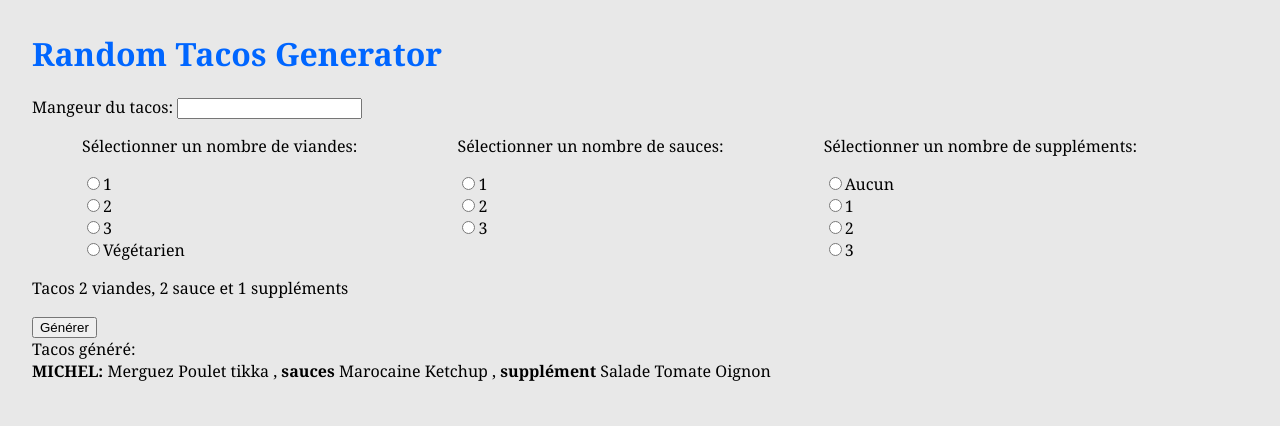
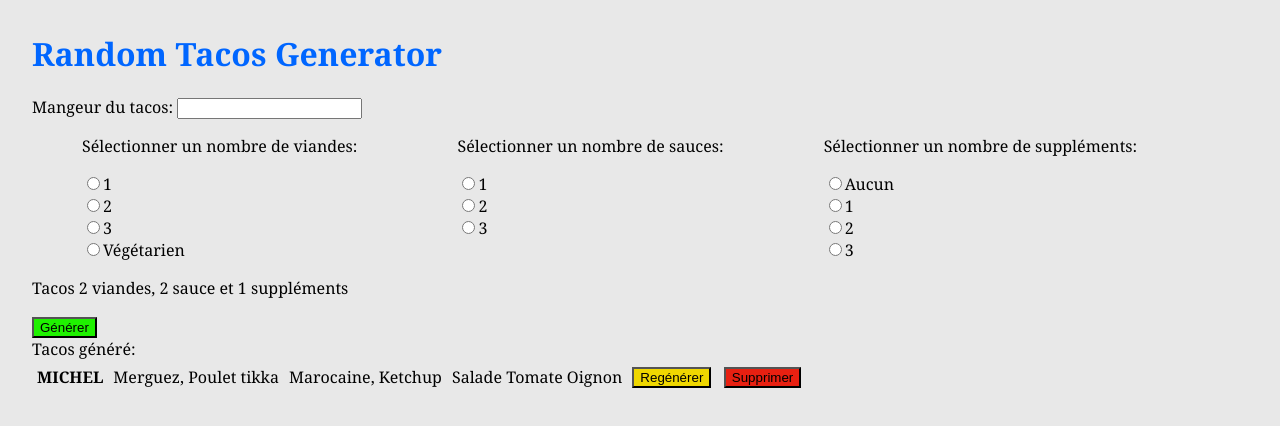
Before and after one commit to BlueSkunka/RandomTacosGenerator, an Angular app: page / in a window 1280 px wide. Both pictures are taken after a click on the button "Générer". Shown: the top 426 px of the page. Built offline with nearby package versions, Linux system fonts and the light colour scheme.

Commit message:
TacosListDisplayImprove

```diff
--- a/package.json
+++ b/package.json
@@ -11,14 +11,17 @@
   },
   "private": true,
   "dependencies": {
-    "@angular/animations": "~11.0.1",
+    "@angular/animations": "^11.0.2",
+    "@angular/cdk": "^8.2.3",
     "@angular/common": "~11.0.1",
     "@angular/compiler": "~11.0.1",
     "@angular/core": "~11.0.1",
     "@angular/forms": "~11.0.1",
+    "@angular/material": "^11.0.1",
     "@angular/platform-browser": "~11.0.1",
     "@angular/platform-browser-dynamic": "~11.0.1",
     "@angular/router": "~11.0.1",
+    "hammerjs": "^2.0.8",
     "rxjs": "~6.6.0",
     "tslib": "^2.0.0",
     "zone.js": "~0.10.2"
--- a/src/app/app.module.ts
+++ b/src/app/app.module.ts
@@ -5,6 +5,7 @@ import { AppRoutingModule } from './app-routing.module';
 import { AppComponent } from './app.component';
 import { TacosComponent } from './tacos/tacos.component';
 import { FormsModule } from '@angular/forms';
+
 
 @NgModule({
   declarations: [
@@ -14,7 +15,7 @@ import { FormsModule } from '@angular/forms';
   imports: [
     BrowserModule,
     AppRoutingModule,
-    FormsModule
+    FormsModule,
   ],
   providers: [],
   bootstrap: [AppComponent]
--- a/src/app/tacos/tacos.component.html
+++ b/src/app/tacos/tacos.component.html
@@ -74,18 +74,33 @@
     </div>
 
     <p>Tacos {{meatQuantity == 0 ? 'Végétarien' : meatQuantity}} viandes, {{sauceQuantity}} sauce et {{supplementQuantity}} suppléments</p>
-    <button type="button" class="" id="btn-generate" (click)="onGenerate()">Générer</button>
+    <button type="button" class="btn-generate-tacos" id="btn-generate" (click)="onGenerate()">Générer</button>
 
 </div>
 
 <div class="tacos-list">
     Tacos généré{{tacosList.length > 1 ? 's' : ''}}:
-    <div class="tacos-item" *ngFor="let tacos of tacosList" id="{{tacos.id}}">
-        <b>{{tacos.eater | uppercase}}: </b>
-        <span *ngFor="let meat of tacos.meats">{{meat.name}} </span>
-        ,<b> sauce{{tacos.sauces.length > 1 ? 's' : ''}} </b>
-        <span *ngFor="let sauce of tacos.sauces">{{sauce.name}} </span>
-        ,<b *ngIf="tacos.supplements.length > 0"> supplément{{tacos.supplements.length > 1 ? 's' : ''}} </b>
-        <span *ngFor="let supplement of tacos.supplements">{{supplement.name}} </span>
-    </div>
+    <table>
+        <tbody>
+            <tr *ngFor="let tacos of tacosList" id="{{tacos.id}}" class="tacos-list-item">
+                <td>
+                    <b>{{tacos.eater | uppercase}}</b>
+                </td>
+                <td>
+                    <span *ngFor="let meat of tacos.meats; last as isLast">{{meat.name}}{{isLast ? '' : ', '}}</span>
+                </td>
+                <td>
+                    <span *ngFor="let sauce of tacos.sauces; last as isLast">{{sauce.name}}{{isLast ? '' : ', '}}</span>
+                </td>
+                <td>
+                    <span *ngFor="let supplement of tacos.supplements; last as isLast">{{supplement.name}}{{isLast ? '' : ', '}}</span>
+                </td>
+                <td>
+                    <button type="button" class="btn-regenerate-tacos" id="" (click)="onRegenerate(tacos.id)">Regénérer</button>
+                    &nbsp;
+                    <button type="button" class="btn-remove-tacos" id="" (click)="onRemove(tacos.id)">Supprimer</button>
+                </td>
+            </tr>
+        </tbody>
+    </table>
 </div>
--- a/src/app/tacos/tacos.component.sass
+++ b/src/app/tacos/tacos.component.sass
@@ -3,3 +3,15 @@
 
 .selectors-item
     margin: 0 auto
+
+.tacos-list-item:hover
+    background-color:  #b4b4b4c2
+
+.btn-generate-tacos
+    background-color: #1ff100
+
+.btn-regenerate-tacos
+    background-color: #efd700
+
+.btn-remove-tacos
+    background-color: #e82011
--- a/src/app/tacos/tacos.component.ts
+++ b/src/app/tacos/tacos.component.ts
@@ -103,4 +103,14 @@ export class TacosComponent implements OnInit {
     console.log("Tacos généré !");
 
   }
+
+  onRegenerate(tacosId: number): void {
+    console.log("Regenerate");
+
+  }
+
+  onRemove(tacosId: number): void {
+    console.log("Removing");
+
+  }
 }
--- a/src/styles.sass
+++ b/src/styles.sass
@@ -7,5 +7,11 @@ body
 h1
     color: #0066ff
 
+table
+    border-spacing: unset
+
+td
+    padding: 5px
+
 .container
     width: 95%
```
Also changed, not shown: 1 other file (tests, documents, lock files or other folders).
